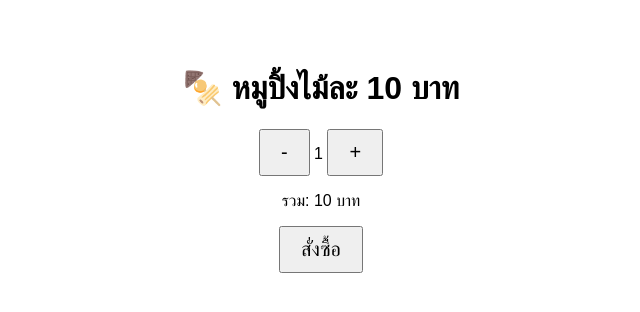
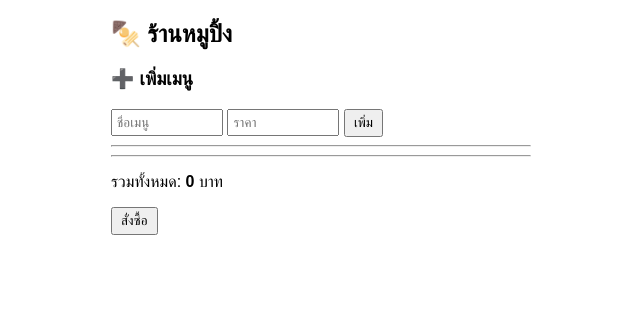
Before and after one commit to OHMMAIGOT/OHMMAIGOT.github.io, a plain HTML site: page index.html in a window 1280 px wide. Shown: the whole page, without its empty margins (319-959 px from the left). Drawn offline with Linux system fonts and the light colour scheme.

Commit message:
Update index.html

```diff
--- a/index.html
+++ b/index.html
@@ -1,39 +1,95 @@
 <!DOCTYPE html>
 <html lang="th">
 <head>
-  <meta charset="UTF-8">
-  <title>ขายหมูปิ้ง 🍢</title>
-  <style>
-    body { font-family: sans-serif; text-align: center; padding: 40px }
-    button { font-size: 20px; padding: 10px 20px }
-  </style>
+<meta charset="UTF-8">
+<title>ร้านหมูปิ้ง</title>
+<style>
+  body { font-family: sans-serif; max-width: 420px; margin: auto }
+  .item { display: flex; justify-content: space-between; margin: 8px 0 }
+  button { padding: 4px 8px }
+  input { padding: 4px; width: 100px }
+</style>
 </head>
 <body>
 
-<h1>🍢 หมูปิ้งไม้ละ 10 บาท</h1>
+<h2>🍢 ร้านหมูปิ้ง</h2>
 
-<button onclick="qty--">-</button>
-<span id="q">1</span>
-<button onclick="qty++">+</button>
+<!-- เพิ่มเมนู -->
+<h3>➕ เพิ่มเมนู</h3>
+<input id="name" placeholder="ชื่อเมนู">
+<input id="price" type="number" placeholder="ราคา">
+<button onclick="addItem()">เพิ่ม</button>
 
-<p>รวม: <span id="price">10</span> บาท</p>
+<hr>
 
+<!-- เมนู -->
+<div id="menu"></div>
+
+<hr>
+<p>รวมทั้งหมด: <b><span id="total">0</span></b> บาท</p>
 <button onclick="order()">สั่งซื้อ</button>
 
 <script>
-let qty = 1;
-const q = document.getElementById("q");
-const price = document.getElementById("price");
+const items = [];
 
-setInterval(() => {
-  if (qty < 1) qty = 1;
-  q.textContent = qty;
-  price.textContent = qty * 10;
-}, 100);
+const menu = document.getElementById("menu");
+const total = document.getElementById("total");
+
+function render() {
+  menu.innerHTML = "";
+  let sum = 0;
+
+  items.forEach((item, i) => {
+    sum += item.qty * item.price;
+
+    menu.innerHTML += `
+      <div class="item">
+        ${item.name} (${item.price}฿)
+        <div>
+          <button onclick="change(${i}, -1)">-</button>
+          ${item.qty}
+          <button onclick="change(${i}, 1)">+</button>
+        </div>
+      </div>
+    `;
+  });
+
+  total.textContent = sum;
+}
+
+function change(i, n) {
+  items[i].qty += n;
+  if (items[i].qty < 0) items[i].qty = 0;
+  render();
+}
+
+function addItem() {
+  const name = document.getElementById("name").value;
+  const price = Number(document.getElementById("price").value);
+
+  if (!name || price <= 0) {
+    alert("กรอกชื่อเมนูและราคาให้ถูก");
+    return;
+  }
+
+  items.push({ name, price, qty: 0 });
+
+  document.getElementById("name").value = "";
+  document.getElementById("price").value = "";
+
+  render();
+}
 
 function order() {
-  alert("สั่งหมูปิ้ง " + qty + " ไม้");
+  let msg = "สั่งซื้อ:\n";
+  items.forEach(i => {
+    if (i.qty > 0) msg += `${i.name} x ${i.qty}\n`;
+  });
+  msg += `รวม ${total.textContent} บาท`;
+  alert(msg);
 }
+
+render();
 </script>
 
 </body>
```
